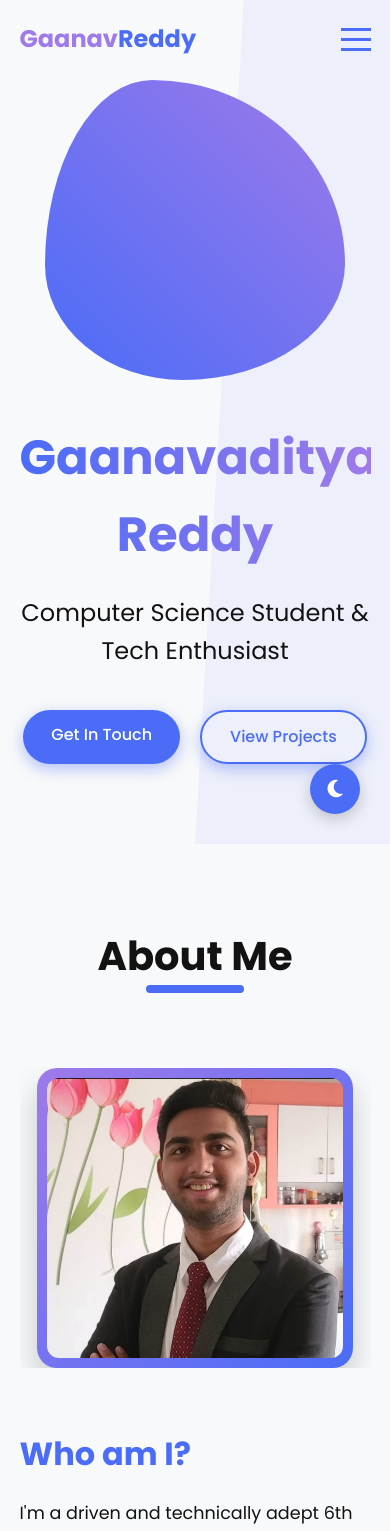
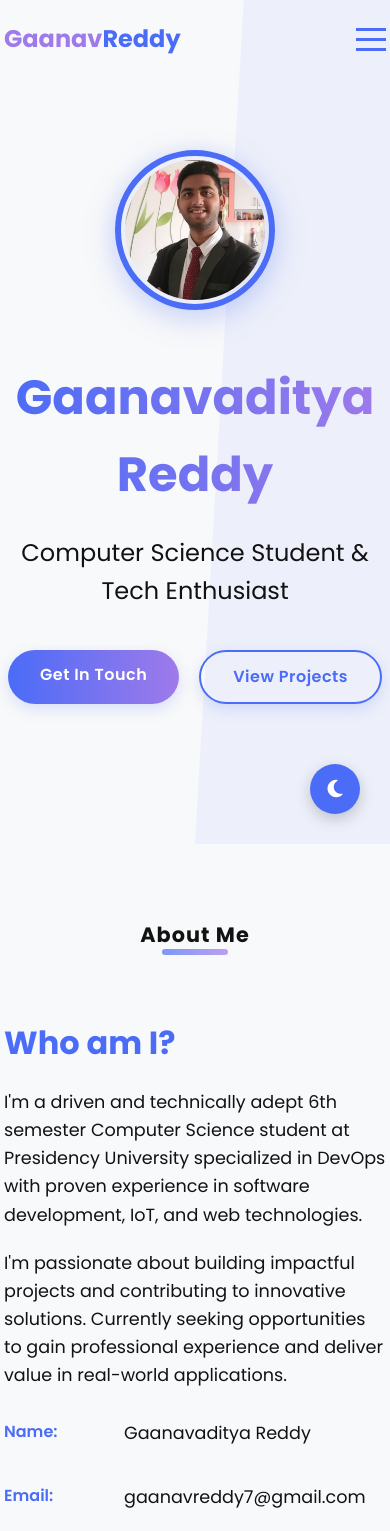
Before and after one commit to gaanavreddy007/GR-Portfolio, a React (Create React App) app: page / in a window 390 px wide. Shown: the top 1531 px of the page. Built offline with nearby package versions, Linux system fonts and the light colour scheme.

Commit message:
Initial polished portfolio commit

```diff
--- a/src/App.css
+++ b/src/App.css
@@ -15,47 +15,52 @@
   display: inline-block;
   position: relative;
   z-index: 1;
+  letter-spacing: 1px;
+  line-height: 1.1;
 }
 
 .section-title h2::after {
   content: '';
   position: absolute;
-  width: 50%;
-  height: 8px;
-  left: 25%;
-  bottom: -5px;
-  background: var(--primary);
+  width: 60%;
+  height: 6px;
+  left: 20%;
+  bottom: -8px;
+  background: linear-gradient(90deg, var(--primary), var(--secondary));
   border-radius: 10px;
+  opacity: 0.7;
 }
 
 .btn {
   display: inline-block;
-  padding: 12px 28px;
-  background: var(--primary);
+  padding: 12px 32px;
+  background: linear-gradient(90deg, var(--primary), var(--secondary));
   color: white;
   border: none;
   border-radius: 30px;
-  font-weight: 500;
+  font-weight: 600;
   cursor: pointer;
   transition: var(--transition);
   text-decoration: none;
   font-size: 16px;
-  box-shadow: 0 5px 15px rgba(74, 108, 247, 0.4);
+  box-shadow: 0 5px 15px rgba(74, 108, 247, 0.18);
+  letter-spacing: 0.5px;
 }
 
 .btn:hover {
-  background: var(--secondary);
-  transform: translateY(-3px);
+  background: linear-gradient(90deg, var(--secondary), var(--primary));
+  transform: translateY(-3px) scale(1.04);
+  box-shadow: 0 8px 24px rgba(74, 108, 247, 0.25);
 }
 
 .card {
   background: var(--card-bg-light);
-  border-radius: 15px;
+  border-radius: 18px;
   overflow: hidden;
   box-shadow: var(--shadow);
   transition: var(--transition);
   margin-bottom: 30px;
-  padding: 25px;
+  padding: 28px;
 }
 
 .dark-theme .card {
@@ -63,14 +68,15 @@
 }
 
 .card:hover {
-  transform: translateY(-10px);
-  box-shadow: 0 20px 40px rgba(0, 0, 0, 0.15);
+  transform: translateY(-10px) scale(1.01);
+  box-shadow: 0 20px 40px rgba(0, 0, 0, 0.13);
 }
 
 .skill-icon {
   font-size: 3rem;
   margin-bottom: 15px;
   color: var(--primary);
+  filter: drop-shadow(0 2px 8px rgba(74, 108, 247, 0.10));
 }
 
 .fade-in {
@@ -120,3 +126,79 @@
     transform: translateX(0);
   }
 }
+
+@media (max-width: 1200px) {
+  .container {
+    max-width: 1000px;
+  }
+  .projects-container {
+    grid-template-columns: repeat(2, 1fr) !important;
+  }
+}
+
+@media (max-width: 992px) {
+  .container {
+    max-width: 800px;
+  }
+  .skills-container {
+    grid-template-columns: repeat(3, 1fr) !important;
+  }
+  .projects-container {
+    grid-template-columns: repeat(2, 1fr) !important;
+  }
+}
+
+@media (max-width: 768px) {
+  .container {
+    max-width: 98%;
+    width: 98%;
+  }
+  .section-title h2 {
+    font-size: 2rem;
+  }
+  .about-container,
+  .contact-container,
+  .footer-content {
+    flex-direction: column !important;
+    gap: 24px !important;
+    align-items: stretch !important;
+  }
+  .about-content, .about-image,
+  .contact-info, .contact-form {
+    width: 100% !important;
+    min-height: unset !important;
+  }
+  .skills-container {
+    grid-template-columns: repeat(2, 1fr) !important;
+    gap: 20px !important;
+  }
+  .projects-container {
+    grid-template-columns: 1fr !important;
+    gap: 20px !important;
+  }
+  .timeline {
+    padding: 0 !important;
+  }
+}
+
+@media (max-width: 480px) {
+  .container {
+    max-width: 100%;
+    width: 100%;
+    padding: 0 4px;
+  }
+  .section-title h2 {
+    font-size: 1.3rem;
+  }
+  .skills-container {
+    grid-template-columns: 1fr !important;
+  }
+  .card, .project-card, .timeline-content, .contact-info, .contact-form {
+    padding: 16px !important;
+    border-radius: 12px !important;
+  }
+  .photo-frame {
+    padding: 4px !important;
+    border-radius: 10px !important;
+  }
+}
--- a/src/components/Contact.jsx
+++ b/src/components/Contact.jsx
@@ -160,11 +160,16 @@ const Contact = () => {
         .contact-container {
           display: flex;
           gap: 50px;
+          align-items: stretch;
         }
 
         .contact-info, .contact-form {
           width: 50%;
           opacity: 0;
+          display: flex;
+          flex-direction: column;
+          justify-content: center;
+          min-height: 100%;
         }
 
         .contact-info {
@@ -172,7 +177,7 @@ const Contact = () => {
           padding: 40px;
           border-radius: 15px;
           color: white;
-          height: fit-content;
+          box-shadow: var(--shadow);
         }
 
         .contact-info h3 {
@@ -232,6 +237,10 @@ const Contact = () => {
           padding: 40px;
           border-radius: 15px;
           box-shadow: var(--shadow);
+          display: flex;
+          flex-direction: column;
+          justify-content: center;
+          min-height: 100%;
         }
 
         .dark-theme .contact-form {
@@ -285,10 +294,12 @@ const Contact = () => {
         @media (max-width: 768px) {
           .contact-container {
             flex-direction: column;
+            align-items: stretch;
           }
 
           .contact-info, .contact-form {
             width: 100%;
+            min-height: unset;
           }
         }
       `}</style>
--- a/src/components/Hero.jsx
+++ b/src/components/Hero.jsx
@@ -29,7 +29,7 @@ const Hero = () => {
           </div>
         </div>
         <div className="hero-image">
-          <div className="shape"></div>
+          <img src="/profile.jpg" alt="Gaanavaditya Reddy" className="hero-photo" />
         </div>
       </div>
       <style jsx>{`
@@ -100,32 +100,30 @@ const Hero = () => {
           width: 40%;
           display: flex;
           justify-content: center;
+          align-items: center;
+          min-height: 300px;
         }
 
-        .shape {
-          width: 300px;
-          height: 300px;
-          background: linear-gradient(45deg, var(--primary), var(--secondary));
-          border-radius: 30% 70% 70% 30% / 30% 30% 70% 70%;
-          animation: morphShape 10s infinite ease-in-out;
+        .hero-photo {
+          width: 260px;
+          height: 260px;
+          object-fit: cover;
+          background-color: #fff;
+          padding: 8px;
+          border-radius: 50%;
+          box-shadow: 0 8px 32px 0 rgba(74, 108, 247, 0.25);
+          border: 6px solid var(--primary);
+          background: var(--background);
+          transition: box-shadow 0.3s, transform 0.3s;
+          display: block;
+          margin: 0 auto;
+          filter: drop-shadow(0 2px 8px rgba(74, 108, 247, 0.10));
+          object-position: 60% 0%;
         }
 
-        @keyframes morphShape {
-          0% {
-            border-radius: 30% 70% 70% 30% / 30% 30% 70% 70%;
-          }
-          25% {
-            border-radius: 58% 42% 75% 25% / 76% 46% 54% 24%;
-          }
-          50% {
-            border-radius: 50% 50% 33% 67% / 55% 27% 73% 45%;
-          }
-          75% {
-            border-radius: 33% 67% 58% 42% / 63% 68% 32% 37%;
-          }
-          100% {
-            border-radius: 30% 70% 70% 30% / 30% 30% 70% 70%;
-          }
+        .hero-photo:hover {
+          box-shadow: 0 12px 40px 0 rgba(74, 108, 247, 0.35);
+          transform: scale(1.04);
         }
 
         @media (max-width: 768px) {
@@ -140,6 +138,7 @@ const Hero = () => {
 
           .hero-image {
             margin-bottom: 40px;
+            min-height: 180px;
           }
 
           .hero-title {
@@ -149,6 +148,14 @@ const Hero = () => {
           .hero-cta {
             justify-content: center;
           }
+
+          .hero-photo {
+            width: 160px;
+            height: 160px;
+            margin-bottom: 0;
+            padding: 4px;
+            object-position: 60% 0%;
+          }
         }
       `}</style>
     </section>
--- a/src/components/Skills.jsx
+++ b/src/components/Skills.jsx
@@ -12,8 +12,6 @@ const Skills = () => {
     { name: 'CSS', icon: 'fab fa-css3-alt' },
     { name: 'JavaScript', icon: 'fab fa-js' },
     { name: 'MySQL', icon: 'fas fa-database' },
-    { name: 'Arduino', icon: 'fas fa-microchip' },
-    { name: 'Raspberry Pi', icon: 'fas fa-server' },
     { name: 'Pandas', icon: 'fas fa-table' },
     { name: 'NumPy', icon: 'fas fa-calculator' },
     { name: 'Seaborn', icon: 'fas fa-chart-bar' },
```
